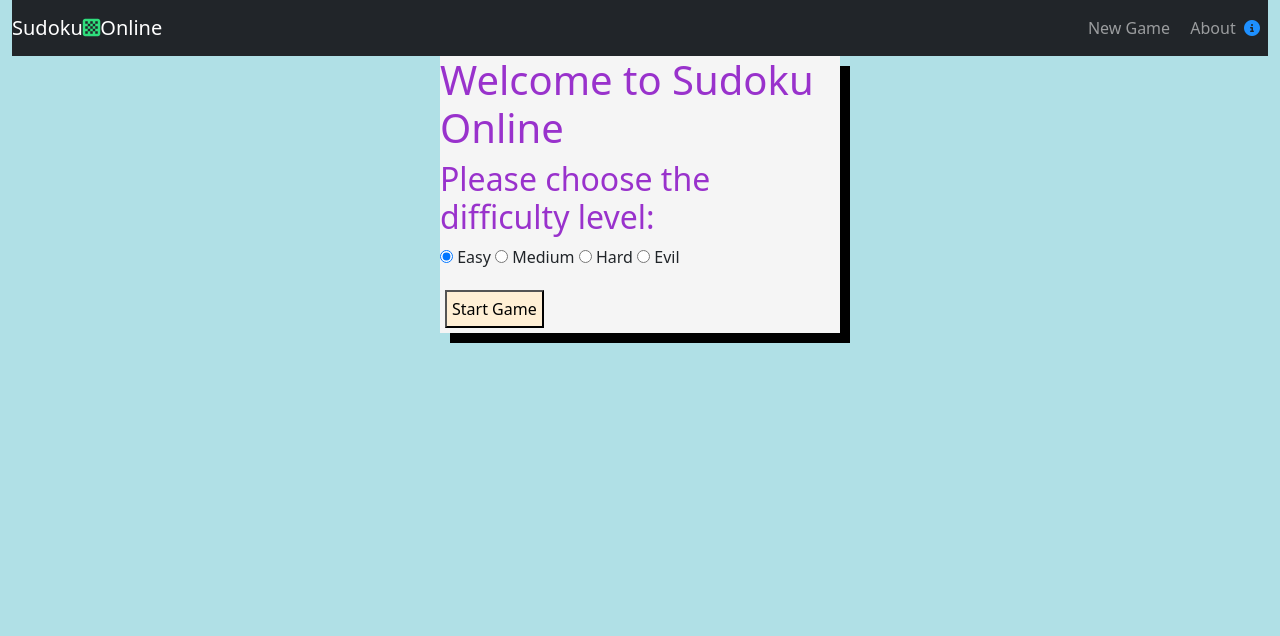
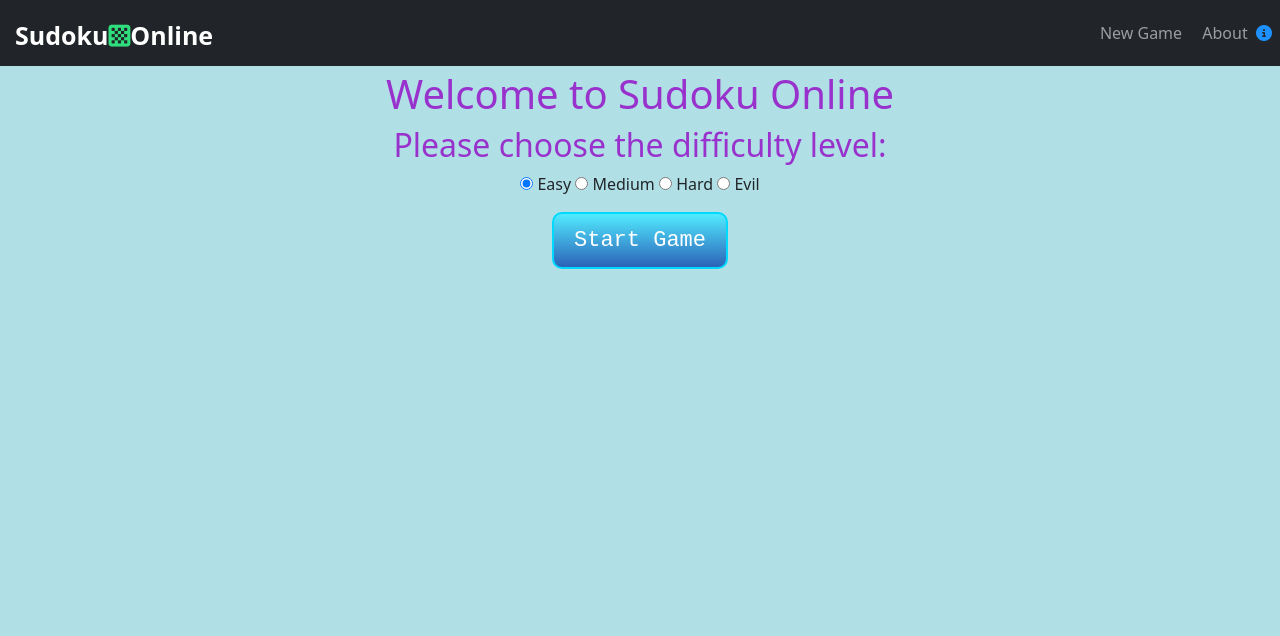
Before and after one commit to Elmosh32/sudoku, a plain HTML site: page Sudoku.html in a window 1280 px wide. Drawn offline with nearby package versions, Linux system fonts and the light colour scheme; files whose address does not match are found by name.

Commit message:
Update Sudoku.css

```diff
--- a/css/Sudoku.css
+++ b/css/Sudoku.css
@@ -1,40 +1,100 @@
-@import url(http://fonts.googleapis.com/css?family=Pacifico);
+@import url(https://fonts.googleapis.com/css?family=Pacifico);
+
+body {
+  /* height: 1200px; */
+  overflow-y: scroll;
+  scrollbar-color: rebeccapurple green;
+  scrollbar-width: thin;
+  margin: 0;
+  justify-content: center;
+  align-items: center;
+}
+
+.relative {
+  position: relative;
+  flex-wrap: wrap;
+}
+
+.navbar-brand {
+  font-weight: bold;
+  float: left;
+  height: 50px;
+  padding: 15px 15px;
+  font-size: 25px;
+  line-height: 25px;
+}
+
+.collapse, .navbar-collapse {
+  margin-left: 16px;
+}
+
+.container-fluid {
+  padding-right: 0;
+  padding-left: 0;
+  margin-right: auto;
+  margin-left: auto
+}
 
 .start-screen {
   margin: 0 auto;
-    width: 400px;
-    background-color: whitesmoke;
-    box-shadow: 10px 10px black;
+  padding-top: 4px;
+  width: auto;
+  text-align: center;
+  align-items: center;
 }
 
-.Welcome{
-  text-align: center;
-  color: CornflowerBlue;
-  font-size: 24px;
-  font-family: 'Pacifico', cursive;
-  padding-bottom: 10px;
+#cmdStart {
+  background: #52ebff;
+  background-image: -webkit-linear-gradient(top, #52ebff, #2b63b8);
+  background-image: -moz-linear-gradient(top, #52ebff, #2b63b8);
+  background-image: -ms-linear-gradient(top, #52ebff, #2b63b8);
+  background-image: -o-linear-gradient(top, #52ebff, #2b63b8);
+  background-image: linear-gradient(to bottom, #52ebff, #2b63b8);
+  -webkit-border-radius: 10;
+  border-radius: 10px;
+  font-family: Courier New;
+  color: #ffffff;
+  font-size: 22px;
+  padding: 10px 20px 10px 20px;
+  border: solid #00d9ff 2px;
+  text-decoration: none;
+  /* margin-left: 200px; */
+}
+
+#cmdStart:hover {
+  background: #3cfcdc;
+  background-image: -webkit-linear-gradient(top, #3cfcdc, #3484d9);
+  background-image: -moz-linear-gradient(top, #3cfcdc, #3484d9);
+  background-image: -ms-linear-gradient(top, #3cfcdc, #3484d9);
+  background-image: -o-linear-gradient(top, #3cfcdc, #3484d9);
+  background-image: linear-gradient(to bottom, #3cfcdc, #3484d9);
+  text-decoration: none;
+  color: #000;
 }
 
 .start-screen h1, h2 {
   color: DarkOrchid;
 }
 
-#cmdStart {
-    padding: 5px;
-    margin: 5px;
-    background-color: papayawhip;
-}
-
-.board {
+/* .board {
+  position: relative;
   display: grid;
   grid-template-columns: repeat(9, 1fr);
-    width: 450px;
-    height: 300px;
+  text-align: center;
+
   padding: 5px;
   margin: 0 auto
-}
 
-.endmsg{
+margin: auto;
+width: -moz-fit-content;
+width: -webkit-fit-content;
+width: fit-content;
+top: 50%;
+left: 50%;
+transform: translate(-50%, -50%);
+justify-items: center;
+} */
+.endmsg {
   text-align: center;
   color: Orchid;
   font-size: 48px;
@@ -43,12 +103,61 @@
 }
 
 .numbers {
+  position: absolute;
   display: grid;
-    position:absolute;
-    right: 220px;;
-    top: 178px;
-    grid-gap: 5px 5px;
   grid-template-columns: repeat(3, 1fr);
-    width: 300px;
   margin: 0 auto;
 }
+
+.board {
+  display: grid;
+  width: min-content;
+}
+
+@media only screen and (orientation: landscape) {
+  .board {
+    position: absolute;
+    grid-template-columns: repeat(9, 10vh);
+    grid-auto-rows: 8vh;
+    margin-top: 20%;
+    top: 50%;
+    left: 50%;
+    transform: translate(-50%, -50%);
+  }
+
+  .numbers {
+    grid-template-columns: repeat(3, 8vw);
+    grid-auto-rows: 7vw;
+    margin-top: 20%;
+    margin-left: 35%;
+    top: 50%;
+    left: 50%;
+    transform: translate(-50%, -50%);
+  }
+}
+
+@media only screen and (orientation: portrait) {
+  .board {
+    grid-template-columns: repeat(9, 10vw);
+    grid-auto-rows: 8vw;
+    position: absolute;
+    margin-top: 40%;
+    top: 50%;
+    left: 50%;
+    transform: translate(-50%, -50%);
+  }
+
+  .numbers {
+    grid-template-columns: repeat(3, 25vw);
+    grid-auto-rows: 14vw;
+    top: 100%;
+    left: 50%;
+    transform: translate(-50%, 150%);
+  }
+}
+
+.board>div {
+  display: flex;
+  justify-content: center;
+  align-items: center;
+}
```
Lines whose indentation alone changed are shown as unchanged.
